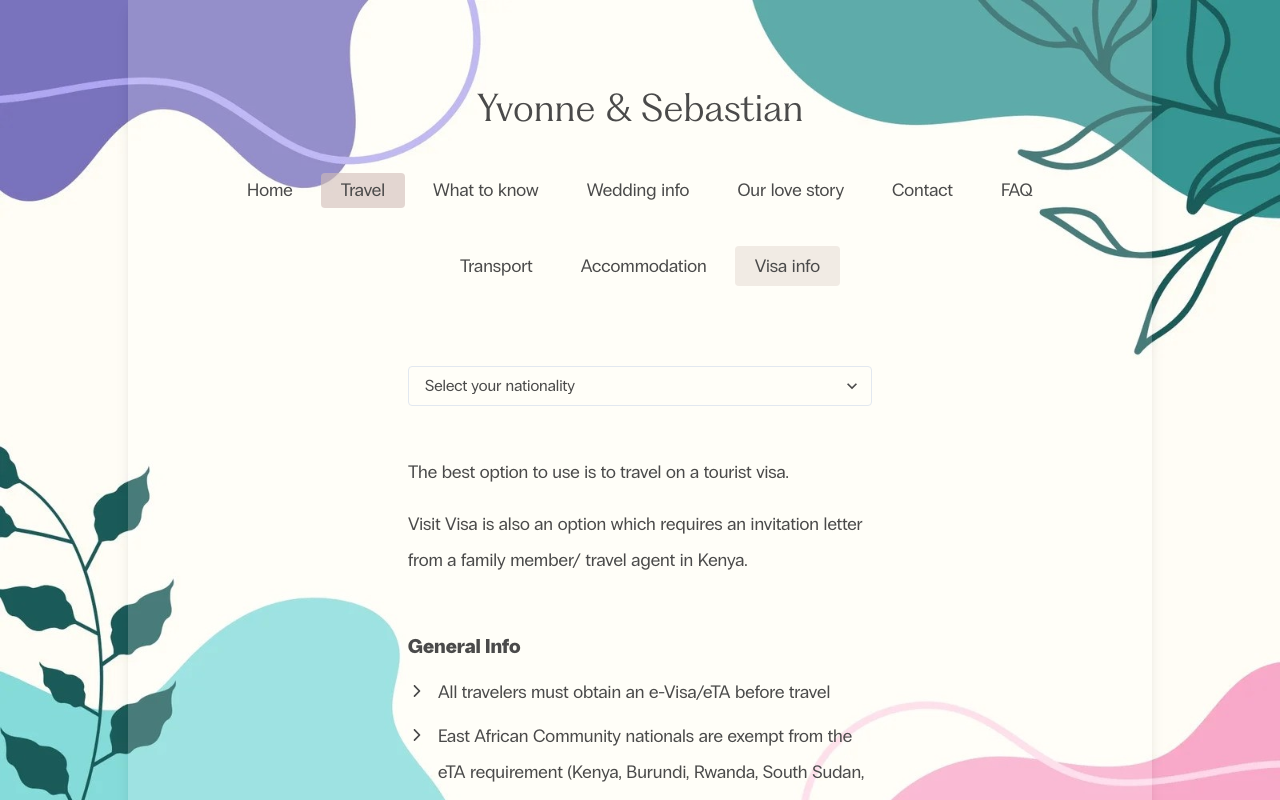
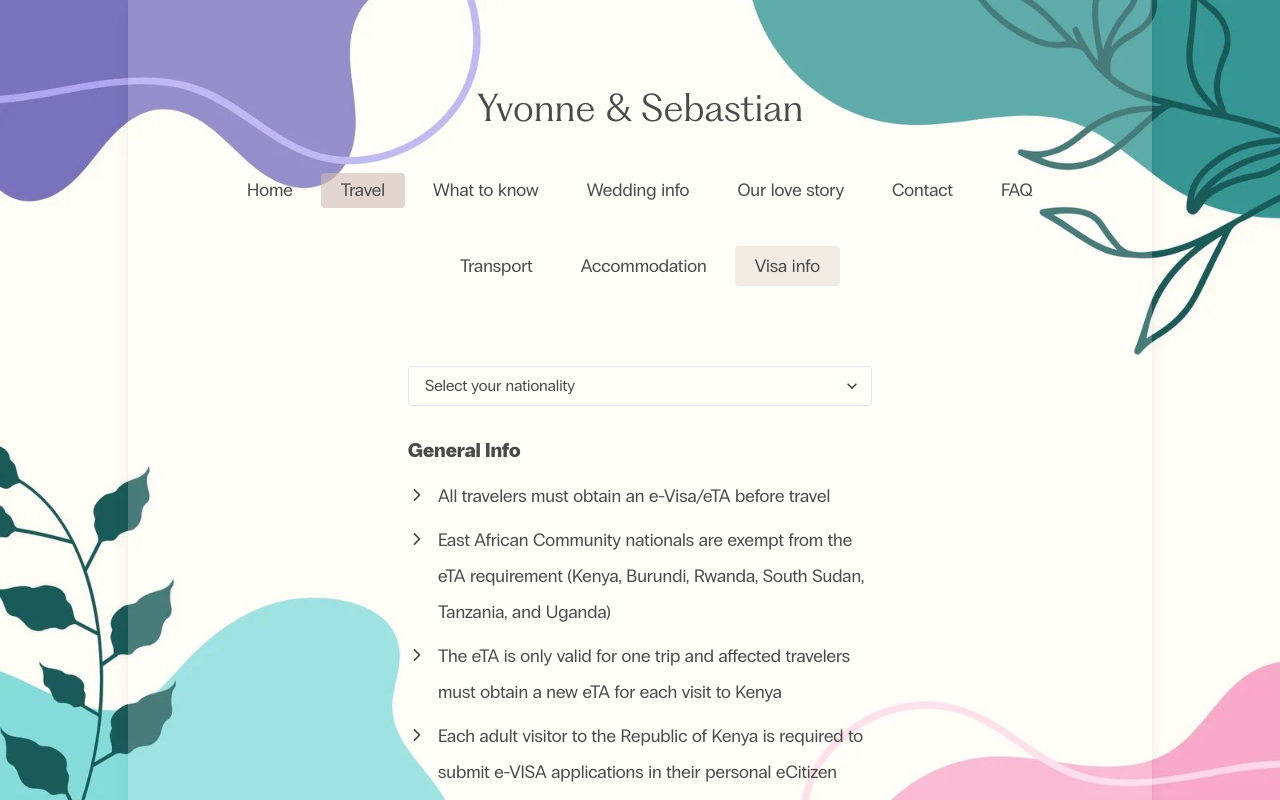
Before and after one commit to justkakai/yvonne-and-sebastian, a React (Create React App) app: page /travel/visa-info in a window 1280 px wide. Shown: the top 800 px of the page. Built offline with nearby package versions, Linux system fonts and the light colour scheme.

Commit message:
remoce text visa info

```diff
--- a/src/components/VisaInformation.tsx
+++ b/src/components/VisaInformation.tsx
@@ -109,8 +109,8 @@ function VisaInformation() {
 							As a {selectedCountry} national, you need to apply for an <b>{visaInfo[selectedCountry]}</b>.
 						</Text>
 					)}
-					<Text textAlign={'left'} width={'100%'} mt={8}>The best option to use is to travel on a tourist visa.</Text>
-					<Text textAlign={'left'} width={'100%'} mb={6}>Visit Visa is also an option which requires an invitation letter from a family member/ travel agent in Kenya.</Text>
+					{/* <Text textAlign={'left'} width={'100%'} mt={8}>The best option to use is to travel on a tourist visa.</Text>
+					<Text textAlign={'left'} width={'100%'} mb={6}>Visit Visa is also an option which requires an invitation letter from a family member/ travel agent in Kenya.</Text> */}
 					<List spacing={3} width="100%">
 						{Object.entries(visaDetails).map(([key, values]) => (
 							<Box key={key} py={4} textAlign={'left'}>
```
